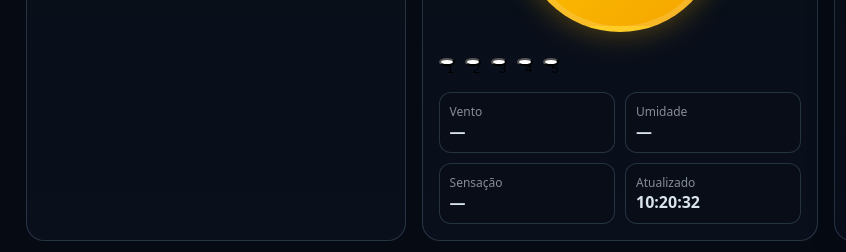
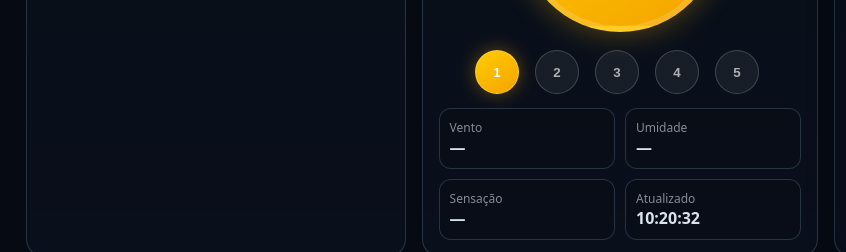
Before and after one commit to lbarbosadeveloper/radaroperacional, a website: page index.html in a window 1280 px wide. Shown: the part 449-701 px from the top of the page, 0-846 px from the left. Drawn offline with Linux system fonts and the light colour scheme; no server answers.

Commit message:
Update styles.css

```diff
--- a/styles.css
+++ b/styles.css
@@ -721,3 +721,38 @@
   color:#fff;
   line-height:1;
 }
+.stageDots{
+  display:flex;
+  justify-content:center;
+  align-items:center;
+  gap:10px;
+  margin:-6px 0 14px; /* aproxima do círculo */
+}
+
+.stageDots .dot{
+  width:44px;
+  height:44px;
+  border-radius:999px;
+  border:1px solid rgba(255,255,255,.18);
+  background:rgba(255,255,255,.06);
+  color:rgba(255,255,255,.65);
+  font-weight:700;
+  cursor:pointer;
+  transition:transform .15s ease, background .15s ease, box-shadow .15s ease, color .15s ease;
+}
+
+.stageDots .dot:hover{
+  transform:translateY(-1px);
+}
+
+.stageDots .dot.active{
+  background:linear-gradient(145deg,#ffcc00,#f5a400);
+  color:#fff;
+  border-color:rgba(255,255,255,.25);
+  box-shadow:0 0 18px rgba(255,180,0,.35);
+}
+
+.stageDots .dot:disabled{
+  opacity:.35;
+  cursor:default;
+}
```
